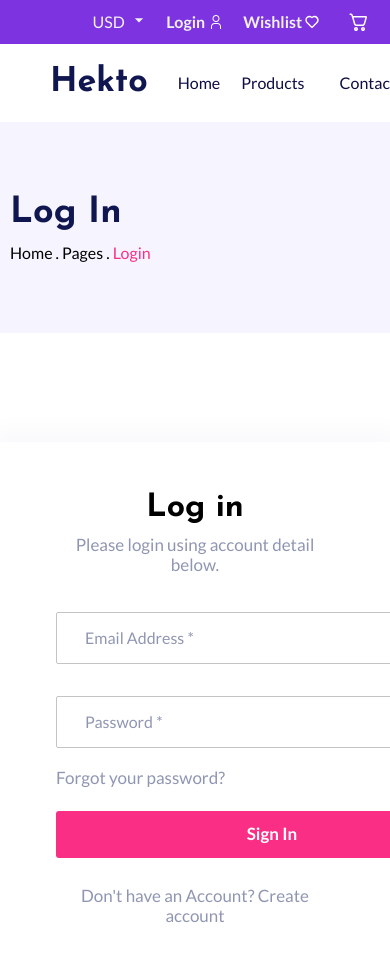
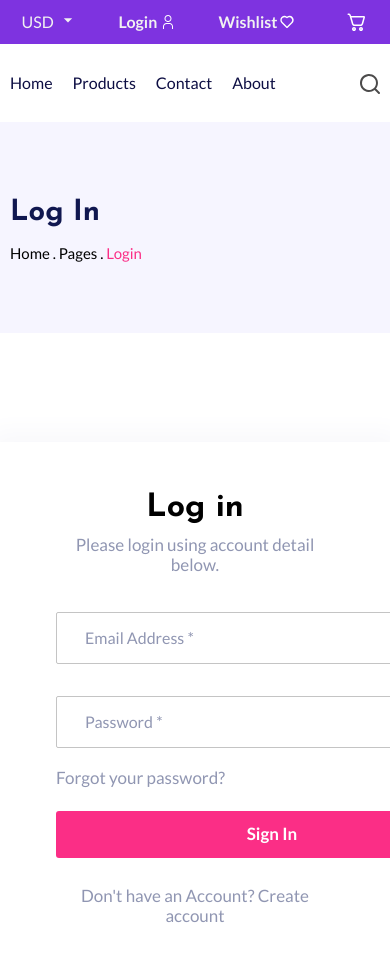
Before and after one commit to farhanmian/ecommerce-app, a Next.js app: page /login in a window 390 px wide. Shown: the top 960 px of the page. Built offline with nearby package versions, Linux system fonts and the light colour scheme; no server answers.

Commit message:
feat(nav): nav is responsive
nav is responsive

```diff
--- a/components/partials/Header/Header.tsx
+++ b/components/partials/Header/Header.tsx
@@ -3,13 +3,24 @@ import React from "react";
 import styles from "../../../styles/Header.module.css";
 import Divider from "../Divider/Divider";
 
-const useStyles = makeStyles({
+const useStyles = makeStyles((theme) => {
+  return {
     heading: {
       textTransform: "capitalize",
       color: "#101750",
       marginBottom: 9,
       fontWeight: "bold",
+      [theme.breakpoints.down("xs")]: {
+        fontSize: 29,
       },
+    },
+    path: {
+      fontWeight: 500,
+      [theme.breakpoints.down("xs")]: {
+        fontSize: 15,
+      },
+    },
+  };
 });
 
 const Header: React.FC<{ heading: string; path: string }> = ({
@@ -25,7 +36,7 @@ const Header: React.FC<{ heading: string; path: string }> = ({
           <Typography variant="h3" className={classes.heading}>
             {heading}
           </Typography>
-          <Typography variant="subtitle2" style={{ fontWeight: 500 }}>
+          <Typography variant="subtitle2" className={classes.path}>
             Home . Pages . <span className={styles.path}>{path}</span>
           </Typography>
         </div>
--- a/components/partials/Layout/Nav.tsx
+++ b/components/partials/Layout/Nav.tsx
@@ -1,4 +1,4 @@
-import React, { useEffect, useRef } from "react";
+import React, { useEffect, useRef, useState } from "react";
 import styles from "../../../styles/Nav.module.css";
 import {
   Typography,
@@ -6,6 +6,7 @@ import {
   Select,
   MenuItem,
   Button,
+  ClickAwayListener,
 } from "@material-ui/core";
 import { FormControl } from "@mui/material";
 
@@ -25,7 +26,8 @@ const db = getFirestore();
 
 const pagesLink = ["home", "products", "contact", "about"];
 
-const useStyles = makeStyles({
+const useStyles = makeStyles((theme) => {
+  return {
     navHeading: {
       marginRight: 88,
       cursor: "pointer",
@@ -33,6 +35,12 @@ const useStyles = makeStyles({
       transition: "all .3s",
       "&:hover": {
         color: "#18296a",
+      },
+      [theme.breakpoints.down(1000)]: {
+        fontSize: 32,
+      },
+      [theme.breakpoints.down(500)]: {
+        display: "none",
       },
     },
     topNavLinkText: {
@@ -45,6 +53,28 @@ const useStyles = makeStyles({
       cursor: "pointer",
       textTransform: "capitalize",
       borderBottom: "1.8px solid transparent",
+    },
+    searchBtn: {
+      padding: 0,
+      maxWidth: 51,
+      minWidth: 51,
+      height: 40,
+      borderRadius: 0,
+      [theme.breakpoints.down(701)]: {
+        maxWidth: "max-content",
+        minWidth: "max-content",
+        background: "transparent",
+        marginLeft: "auto",
+        "&:hover": {
+          background: "transparent",
+        },
+        "&:active": {
+          background: "transparent",
+        },
+        "& > span > svg *": {
+          fill: "#4c4b4b",
+        },
+      },
     },
     activeLink: {
       color: "#FB2E86",
@@ -80,6 +110,7 @@ const useStyles = makeStyles({
         backgroundColor: "transparent",
       },
     },
+  };
 });
 
 export default function Nav() {
@@ -97,7 +128,16 @@ export default function Nav() {
 
   const classes = useStyles();
 
-  const [currency, setCurrency] = React.useState("usd");
+  const [currency, setCurrency] = useState("usd");
+  const [showSearchInput, setShowSearchInput] = useState(false);
+  const [width, setWidth] = useState(0);
+
+  const handleResize = () => setWidth(window.innerWidth);
+  useEffect(() => {
+    setWidth(window.innerWidth);
+    window.addEventListener("resize", handleResize);
+    return () => window.removeEventListener("resize", handleResize);
+  }, [handleResize]);
 
   useEffect(() => {
     setCurrency(
@@ -128,6 +168,10 @@ export default function Nav() {
     updateCurrency();
   };
 
+  const showSearchInputHandler = () => {
+    setShowSearchInput(true);
+  };
+
   const formSubmitHandler = (e: React.FormEvent) => {
     e.preventDefault();
     const searchValue = searchInputRef.current?.value
@@ -137,7 +181,7 @@ export default function Nav() {
       return;
     }
     router.push(`/products/${searchValue}`);
-    searchInputRef.current.value = "";
+    setShowSearchInput(false);
   };
 
   return (
@@ -251,11 +295,25 @@ export default function Nav() {
             })}
           </div>
 
+          <ClickAwayListener
+            onClickAway={() => {
+              console.log("helloo");
+              setShowSearchInput(false);
+            }}
+          >
             <form onSubmit={formSubmitHandler} className={styles.navBottomForm}>
               <input
                 ref={searchInputRef}
                 type="text"
                 className={styles.navBottomInput}
+                style={{
+                  display:
+                    width < 700
+                      ? showSearchInput
+                        ? "block"
+                        : "none"
+                      : "block",
+                }}
                 required
               />
               <Button
@@ -263,17 +321,13 @@ export default function Nav() {
                 variant="contained"
                 color="secondary"
                 disableElevation
-              style={{
-                padding: 0,
-                maxWidth: 51,
-                minWidth: 51,
-                height: 40,
-                borderRadius: 0,
-              }}
+                className={classes.searchBtn}
+                onClick={showSearchInputHandler}
               >
                 <SearchGlass />
               </Button>
             </form>
+          </ClickAwayListener>
         </div>
       </div>
     </nav>
--- a/pages/about.tsx
+++ b/pages/about.tsx
@@ -24,6 +24,9 @@ const useStyles = makeStyles((theme) => {
       lineHeight: "48px",
       marginBottom: 14,
       color: "#151875",
+      [theme.breakpoints.down("xs")]: {
+        fontSize: 30,
+      },
     },
     aboutCompanyText: {
       lineHeight: "25.6px",
@@ -50,6 +53,9 @@ const useStyles = makeStyles((theme) => {
       textTransform: "capitalize",
       marginBottom: 64,
       color: "#151875",
+      [theme.breakpoints.down("xs")]: {
+        fontSize: 35,
+      },
     },
     clientName: {
       lineHeight: "25.6px",
--- a/styles/Nav.module.css
+++ b/styles/Nav.module.css
@@ -87,9 +87,6 @@
 .navBottomLinksContainer > :not(:last-child) {
   margin-right: 35px;
 }
-.navBottomLinksContainer > :first-child {
-  margin-right: 21px;
-}
 
 .navBottomForm {
   max-width: 317px;
@@ -127,8 +124,64 @@
   }
 }
 
+@media only screen and (max-width: 900px) {
+  .navBottomInnerContainer {
+    margin: auto 10px;
+  }
+  .navBottomInnerContainer h5 {
+    margin-right: 15px;
+  }
+  .navBottomForm {
+    max-width: 250px;
+    min-width: 250px;
+  }
+  .navBottomLinksContainer > :not(:last-child) {
+    margin-right: 25px;
+  }
+}
+
+@media only screen and (max-width: 700px) {
+  .navBottomForm {
+    max-width: 250px;
+    min-width: max-content;
+    position: relative;
+  }
+  .navBottomLinksContainer {
+    margin-right: 100px;
+  }
+  .navBottomInput {
+    width: 160px;
+    height: 30px;
+    position: absolute;
+    display: none;
+    right: -4px;
+    top: 50%;
+    transform: translateY(-50%);
+    border-radius: 15px;
+    background-color: #fafafa;
+    color: #6c6c6c;
+  }
+}
+
 @media only screen and (max-width: 600px) {
   .navTopLinksContainer {
     margin-right: 20px;
   }
+  .navBottomLinksContainer {
+    margin-right: 50px;
+  }
 }
+
+@media only screen and (max-width: 400px) {
+  .navTopLinksContainer {
+    justify-content: space-around;
+    margin-right: 0;
+    margin: auto 10px;
+  }
+  .navBottomLinksContainer {
+    margin-right: 0;
+  }
+  .navBottomLinksContainer > :not(:last-child) {
+    margin-right: 20px;
+  }
+}
```
Also changed, not shown: pages/contact.tsx (+6 -1 lines), pages/products/[searchResult]/index.tsx (+25 -21 lines), styles/SearchResultPage.module.css (+7 -0 lines), 1 other file (tests, documents, lock files or other folders). Lines whose indentation alone changed are shown as unchanged.
